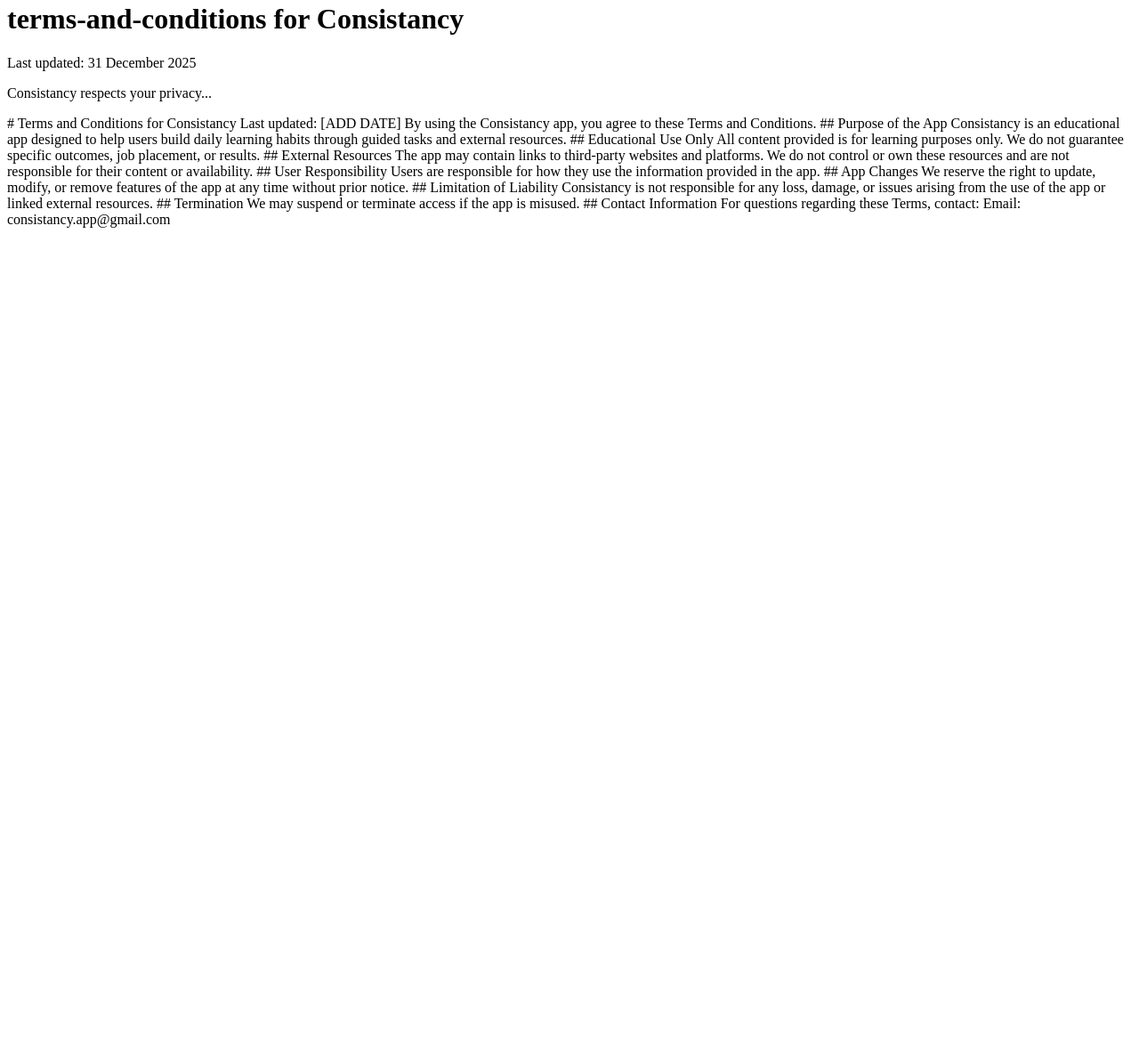
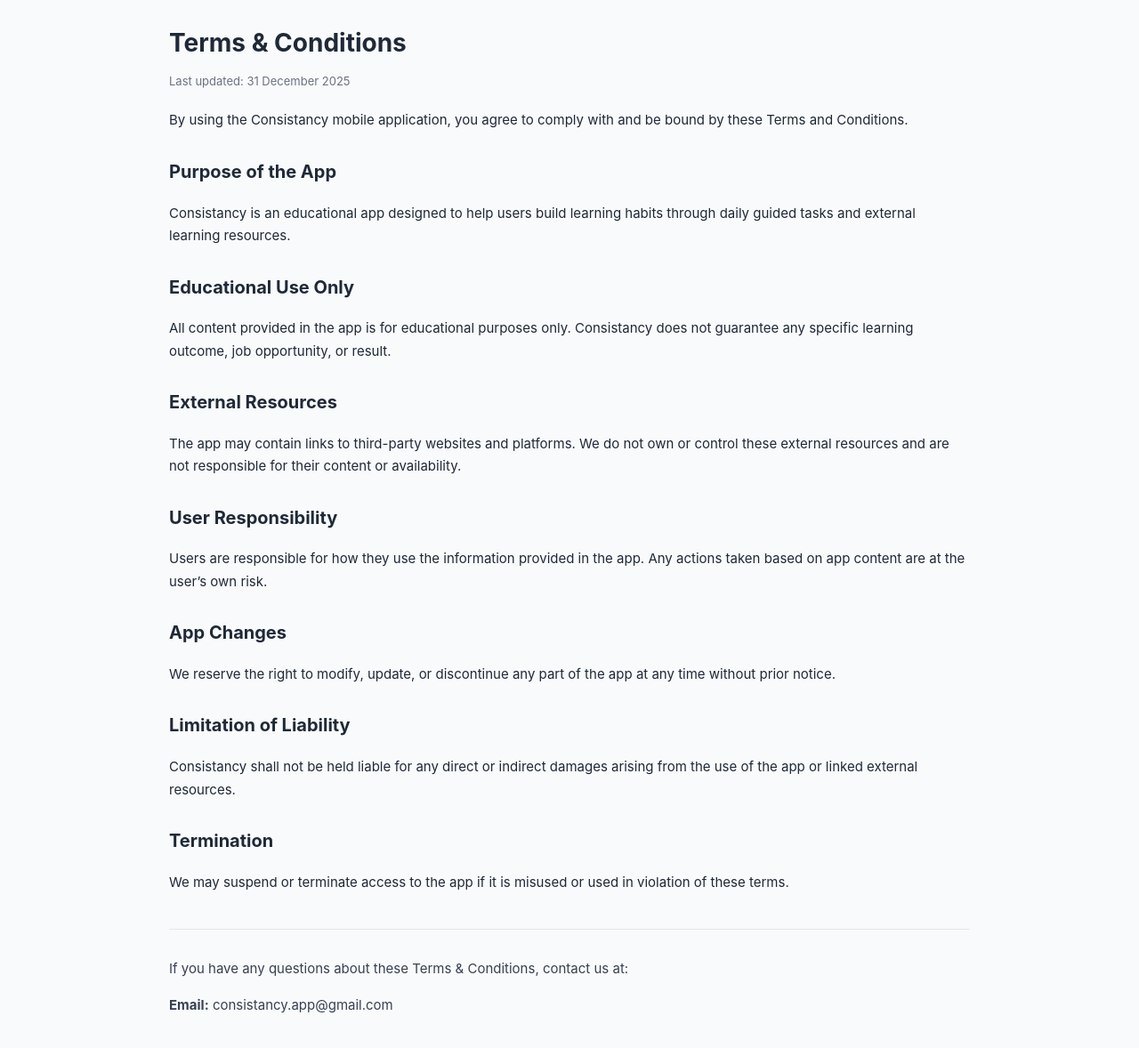
Before and after one commit to dhruvpadhiyar18/Consistancy-App, a plain HTML site: page terms-and-conditions.html in a window 1280 px wide. Shown: the part 18-1196 px from the top of the page at 89% size. Before the commit the page ends 800 px from the top, so only its background shows below. Drawn offline with Linux system fonts and the light colour scheme.

Commit message:
Revise terms and conditions layout and content
Updated the terms and conditions page with improved structure and styling.

```diff
--- a/terms-and-conditions.html
+++ b/terms-and-conditions.html
@@ -1,47 +1,112 @@
 <!DOCTYPE html>
-<html>
+<html lang="en">
 <head>
-  <meta charset="UTF-8">
-  <title>terms-and-conditions - Consistancy</title>
+  <meta charset="UTF-8" />
+  <meta name="viewport" content="width=device-width, initial-scale=1.0"/>
+  <title>Terms & Conditions | Consistancy</title>
+  <style>
+    body {
+      font-family: -apple-system, BlinkMacSystemFont, "Segoe UI", Roboto, Arial, sans-serif;
+      background-color: #f9fafb;
+      color: #1f2937;
+      line-height: 1.7;
+      margin: 0;
+      padding: 0;
+    }
+    .container {
+      max-width: 900px;
+      margin: auto;
+      padding: 24px;
+    }
+    h1 {
+      font-size: 28px;
+      margin-bottom: 8px;
+    }
+    h2 {
+      margin-top: 28px;
+      font-size: 20px;
+    }
+    p, li {
+      font-size: 15px;
+    }
+    ul {
+      padding-left: 20px;
+    }
+    .updated {
+      color: #6b7280;
+      font-size: 13px;
+      margin-bottom: 20px;
+    }
+    footer {
+      margin-top: 40px;
+      padding-top: 16px;
+      border-top: 1px solid #e5e7eb;
+      font-size: 14px;
+      color: #374151;
+    }
+  </style>
 </head>
 <body>
-  <h1>terms-and-conditions for Consistancy</h1>
-  <p>Last updated: 31 December 2025</p>
 
-  <p>Consistancy respects your privacy...</p>
+  <div class="container">
+    <h1>Terms & Conditions</h1>
+    <div class="updated">Last updated: 31 December 2025</div>
 
- # Terms and Conditions for Consistancy
+    <p>
+      By using the Consistancy mobile application, you agree to comply with and be
+      bound by these Terms and Conditions.
+    </p>
 
-Last updated: [ADD DATE]
+    <h2>Purpose of the App</h2>
+    <p>
+      Consistancy is an educational app designed to help users build learning habits
+      through daily guided tasks and external learning resources.
+    </p>
 
-By using the Consistancy app, you agree to these Terms and Conditions.
+    <h2>Educational Use Only</h2>
+    <p>
+      All content provided in the app is for educational purposes only. Consistancy
+      does not guarantee any specific learning outcome, job opportunity, or result.
+    </p>
 
-## Purpose of the App
-Consistancy is an educational app designed to help users build daily learning habits through guided tasks and external resources.
+    <h2>External Resources</h2>
+    <p>
+      The app may contain links to third-party websites and platforms. We do not own
+      or control these external resources and are not responsible for their content
+      or availability.
+    </p>
 
-## Educational Use Only
-All content provided is for learning purposes only. We do not guarantee specific outcomes, job placement, or results.
+    <h2>User Responsibility</h2>
+    <p>
+      Users are responsible for how they use the information provided in the app.
+      Any actions taken based on app content are at the user’s own risk.
+    </p>
 
-## External Resources
-The app may contain links to third-party websites and platforms.
-We do not control or own these resources and are not responsible for their content or availability.
+    <h2>App Changes</h2>
+    <p>
+      We reserve the right to modify, update, or discontinue any part of the app
+      at any time without prior notice.
+    </p>
 
-## User Responsibility
-Users are responsible for how they use the information provided in the app.
+    <h2>Limitation of Liability</h2>
+    <p>
+      Consistancy shall not be held liable for any direct or indirect damages
+      arising from the use of the app or linked external resources.
+    </p>
 
-## App Changes
-We reserve the right to update, modify, or remove features of the app at any time without prior notice.
+    <h2>Termination</h2>
+    <p>
+      We may suspend or terminate access to the app if it is misused or used in
+      violation of these terms.
+    </p>
 
-## Limitation of Liability
-Consistancy is not responsible for any loss, damage, or issues arising from the use of the app or linked external resources.
-
-## Termination
-We may suspend or terminate access if the app is misused.
-
-## Contact Information
-For questions regarding these Terms, contact:
-
-Email: consistancy.app@gmail.com
+    <footer>
+      <p>
+        If you have any questions about these Terms & Conditions, contact us at:
+      </p>
+      <p><strong>Email:</strong> consistancy.app@gmail.com</p>
+    </footer>
+  </div>
 
 </body>
 </html>
```
